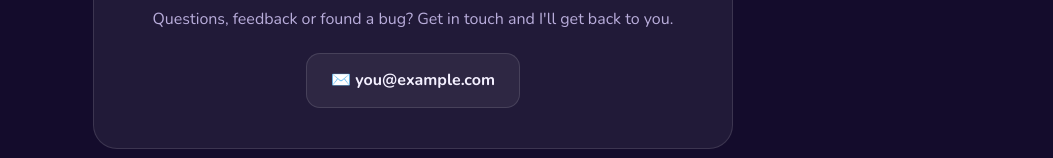
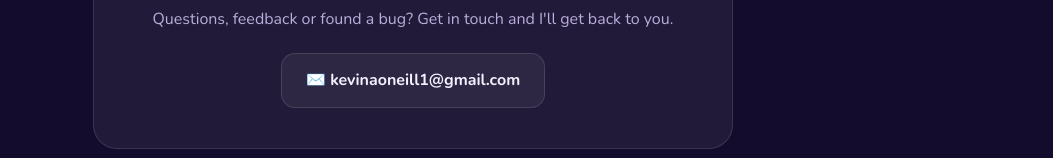
Before and after one commit to kevinaoneill1-stack/kevinaoneill1-stack.github.io, a plain HTML site: page index.html in a window 1280 px wide. Shown: the part 2080-2238 px from the top of the page, without its empty margins (227-1280 px from the left). Drawn offline with nearby package versions, Linux system fonts and the light colour scheme.

Commit message:
Update support email address in index.html

```diff
--- a/index.html
+++ b/index.html
@@ -410,7 +410,7 @@
         <h2>Support</h2>
         <!-- Replace the email address below with your own -->
         <p>Questions, feedback or found a bug? Get in touch and I'll get back to you.</p>
-        <a class="btn btn-ghost" href="mailto:you@example.com">✉️ you@example.com</a>
+        <a class="btn btn-ghost" href="mailto:kevinaoneill1@gmail.com">✉️ kevinaoneill1@gmail.com</a>
       </div>
     </div>
   </section>
```
